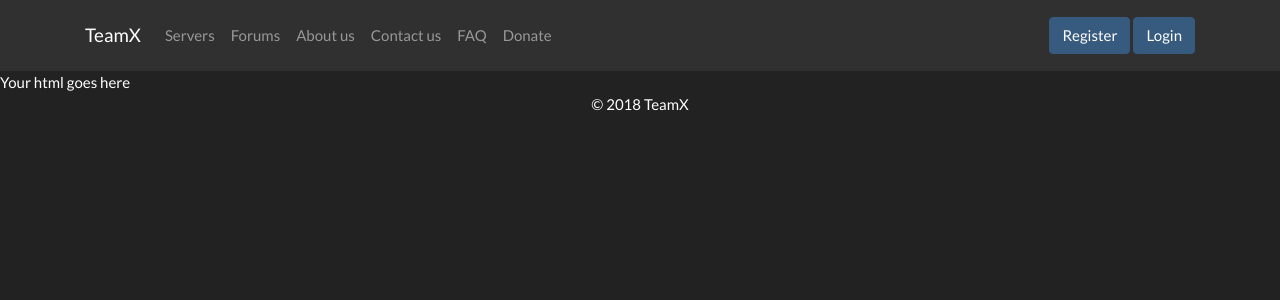
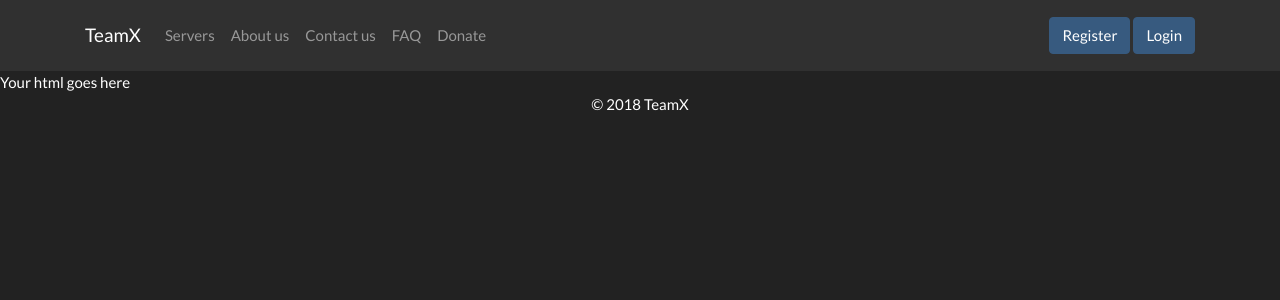
Before and after one commit to BrandonErbLegacy/teamx_2, a Flask app: page /faq in a window 1280 px wide. Shown: the top 300 px of the page. Run offline with Flask 2, Linux system fonts and the light colour scheme; some libraries are stand-ins or nearby versions.

Commit message:
Removed forums from navigation

```diff
--- a/site/templates/core.html
+++ b/site/templates/core.html
@@ -19,7 +19,6 @@
           <div class="collapse navbar-collapse" id="navbarNavAltMarkup">
             <div class="navbar-nav">
               <a class="nav-item nav-link" href="/servers">Servers</a>
-              <a class="nav-item nav-link" href="/forum">Forums</a>
               <a class="nav-item nav-link" href="/about">About us</a>
               <a class="nav-item nav-link" href="/contact">Contact us</a>
               <a class="nav-item nav-link" href="/faq">FAQ</a>
```
